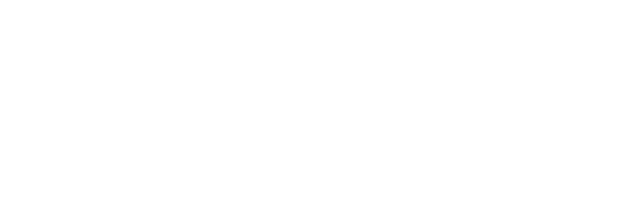
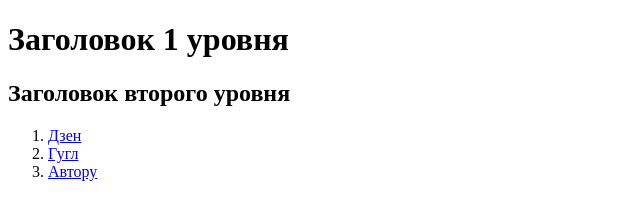
Before and after one commit to BorisVilka/task-html, a website: page src/index.html in a window 1280 px wide. Shown: the whole page, without its empty margins (0-640 px from the left). Drawn offline with Linux system fonts and the light colour scheme.

Commit message:
Задание по HTML

```diff
--- a/src/index.html
+++ b/src/index.html
@@ -1,7 +1,15 @@
-<!DOCTYPE html>
+<!doctype html>
 <html lang="en">
     <head>
         <title>HTML</title>
     </head>
-    <body></body>
+    <body>
+        <h1>Заголовок 1 уровня</h1>
+        <h2>Заголовок второго уровня</h2>
+        <ol>
+            <li><a href="https://dzen.ru">Дзен</a></li>
+            <li><a href="https://www.google.ru">Гугл</a></li>
+            <li><a href="https://auto.ru">Автору</a></li>
+        </ol>
+    </body>
 </html>
```
Also changed, not shown: 1 other file.
